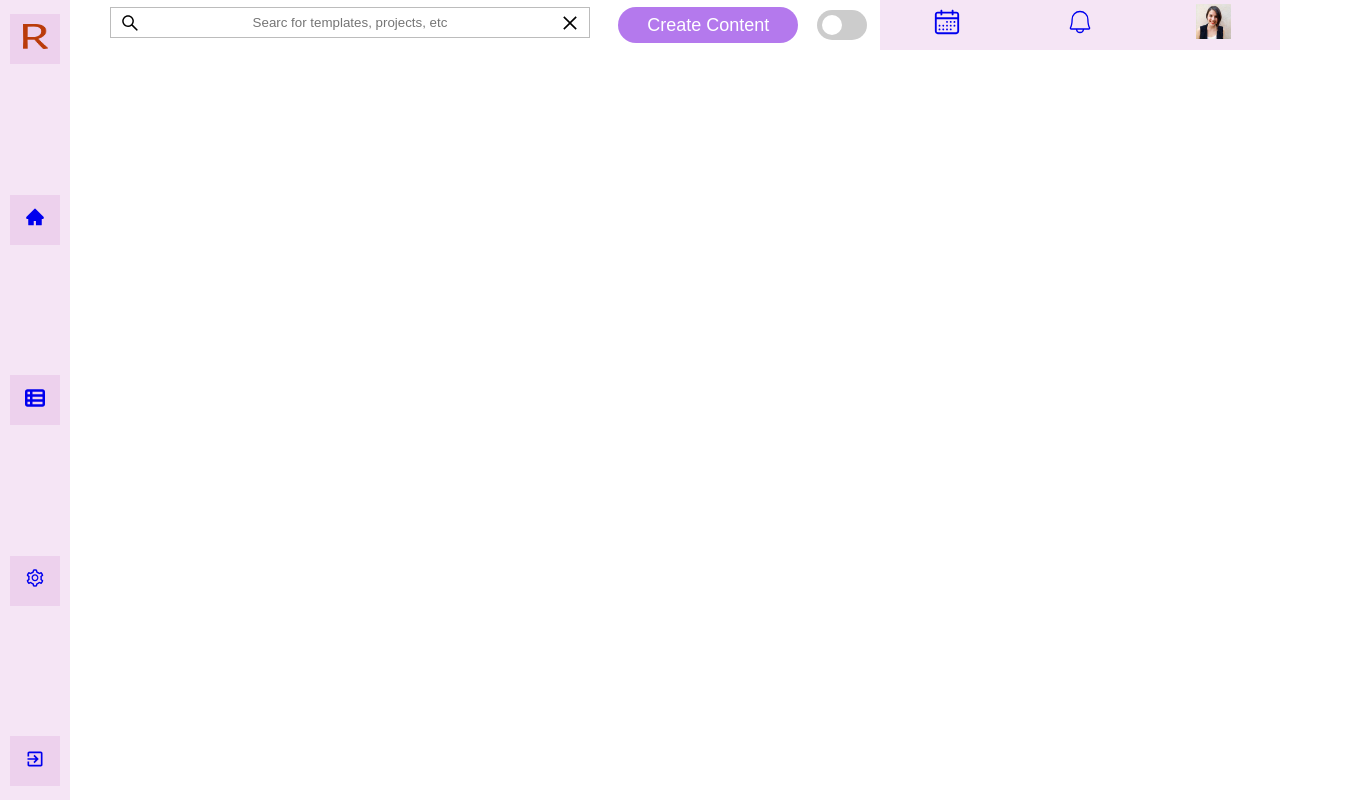
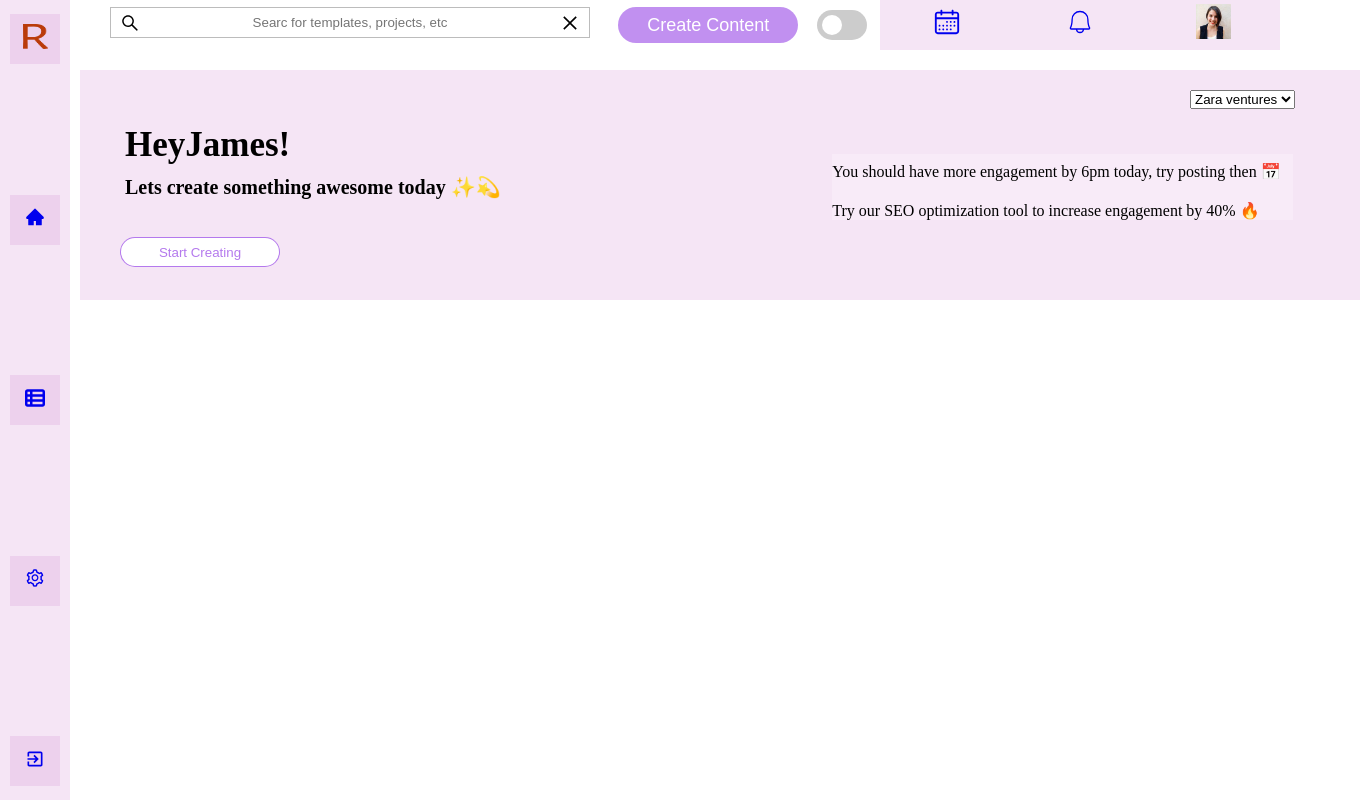
Before and after one commit to Hudu-H/retink, a React (Create React App) app: page / in a window 1280 px wide. Shown: the whole page, 1360 px wide, since content can reach past the window. Built offline with nearby package versions, Linux system fonts and the light colour scheme.

Commit message:
create hero/component

```diff
--- a/src/App.js
+++ b/src/App.js
@@ -1,13 +1,15 @@
 import React from "react";
 import { BrowserRouter as Router, Routes, Route } from "react-router-dom";
 import Navbar from "./components/navbar/Navbar";
-import Sidebar  from './components/sidebar/Sidebar'
+import Sidebar from "./components/sidebar/Sidebar";
+import Hero from "./components/hero/Hero";
 
 const App = () => {
   return (
     <>
       <Router>
         <Sidebar />
+        <Hero />
         <Navbar />
         <Routes>
           <Route path="/" />
--- /dev/null
+++ b/src/components/hero/Hero.js
@@ -0,0 +1,39 @@
+import React from "react";
+import "./styles.scss";
+
+const Hero = () => {
+  return (
+    <div className="container-hero">
+      <div className="container-left">
+        <div className="text">
+          <h1>HeyJames!</h1>
+          <h4>Lets create something awesome today&nbsp;<span>✨&#x1F4AB;</span></h4>
+        </div>
+        <div className="container-btn">
+          <button>
+            <span>Start Creating</span>
+          </button>
+        </div>
+      </div>
+      <div className="container-right">
+        <div className="dropbox">
+          <form action="#">
+            <label htmlFor="brands"></label>
+            <select name="" id="shops">
+              <option value="lefties">Zara ventures</option>
+              <option value="lefties">Lefties</option>
+              <option value="pull&bear">Pull & bear</option>
+              <option value="primarks">Primarks</option>
+            </select>
+          </form>
+        </div>
+        <div className="text-secondary">
+          <p className="first">You should have more engagement by 6pm today, try posting then&nbsp;<span>📅</span></p>
+          <p>Try our SEO optimization tool to increase engagement by 40%&nbsp;<span>&#x1F525;</span></p>
+        </div>
+      </div>
+    </div>
+  );
+};
+
+export default Hero;
--- a/src/components/hero/styles.scss
+++ b/src/components/hero/styles.scss
@@ -0,0 +1,81 @@
+.container-hero {
+  width: 100vw;
+  height: 230px;
+  position: absolute;
+  top: 70px;
+  left: 80px;
+  display: flex;
+  align-items: center;
+  background-color: #cf88cf38;
+
+  .container-left {
+    display: flex;
+    flex-direction: column;
+    width: 600px;
+    height: 200px;
+    margin: 10px 40px 0 10px;
+
+    .text {
+      margin: 25px;
+
+      h1 {
+        margin: 10px;
+        font-size: 35px;
+      }
+
+      h4 {
+        margin: 10px;
+        font-size: 20px;
+      }
+    }
+
+    .container-btn {
+      display: flex;
+      align-items: center;
+      width: 200px;
+      height: 40px;
+      margin-bottom: 20px;
+
+      button {
+        width: 160px;
+        height: 30px;
+        border-radius: 20px;
+        border: 1px solid #892be2a1;
+        margin-left: 30px;
+        background-color: #fff;
+        cursor: pointer;
+        color: #892be2a1;
+
+        &:hover {
+          background-color: #cf88cf38;
+        }
+      }
+    }
+  }
+
+  .container-right {
+    display: flex;
+    flex-direction: column;
+    align-items: center;
+    width: 600px;
+    height: 200px;
+    margin-left: 120px;
+
+
+    .dropbox {
+      position: relative;
+      left: 160px;
+      top: 5px;
+    }
+
+    .text-secondary {
+      background-color: rgb(255, 255, 255, 0.23);
+      margin: 50px 50px 5px 10px;
+
+      .first {
+        margin: 8px 12px 20px 0;
+      }
+    }
+
+  }
+}
--- a/src/components/navbar/styles.scss
+++ b/src/components/navbar/styles.scss
@@ -62,9 +62,13 @@ header {
       height: 36px;
       border-radius: 24px;
       border: none;
-      background-color: #892be2a1;
+      background-color: #892be285;
       font-size: 18px;
       color: white;
+
+      &:hover {
+        background-color: #892be2b7;
+      }
     }
   }
 
```
